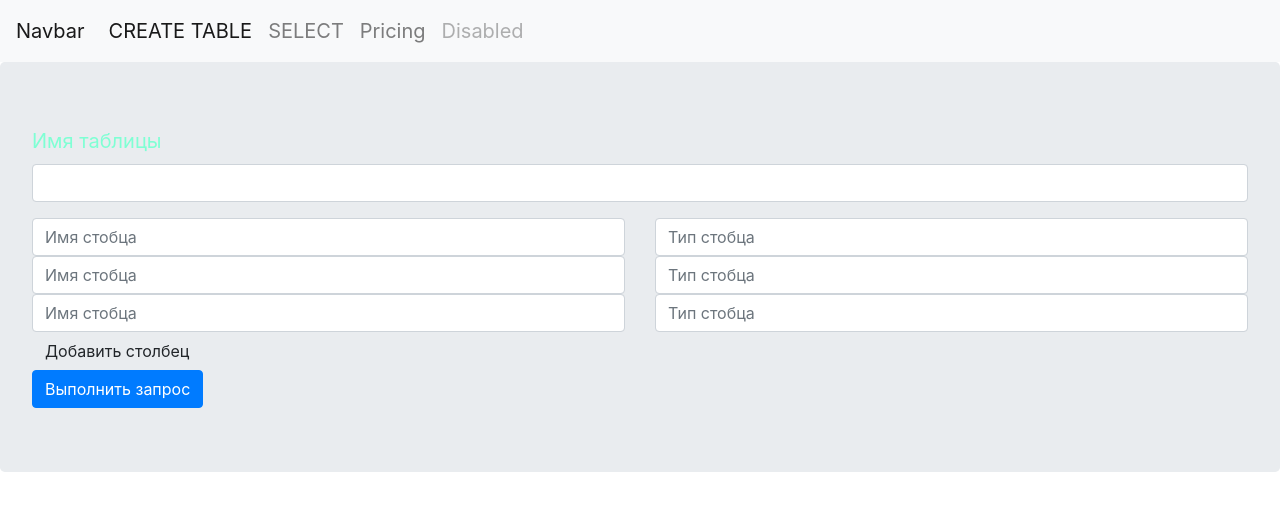
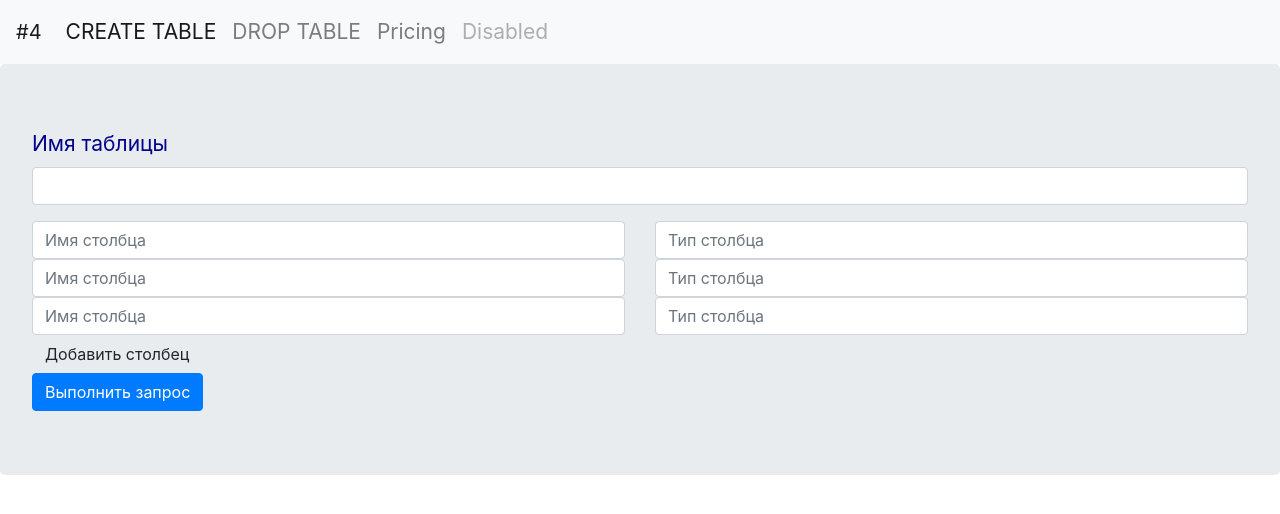
Before and after one commit to notalina/Laboratory4, a Flask app: page /create in a window 1280 px wide. Shown: the top 514 px of the page. Run offline with Flask 2, Linux system fonts and the light colour scheme; some libraries are stand-ins or nearby versions.

Commit message:
select & drop buttons

```diff
--- a/app.py
+++ b/app.py
@@ -85,7 +85,7 @@ def _do_create_table(form_data: Dict):
         return handle_error(error)
 
 def _do_drop_table(form_data: str):
-    table_name:str = form_data
+    table_name:str = form_data["table_name"]
     query = _sql_translator.drop_sql(table_name)
     try:
         dal.drop(query)
@@ -156,25 +156,10 @@ def _do_insert(form_data: Dict):
 
 
 def handle_success(query):
-    return f"<h1 style='color:green'>The query '${query} executed'</h1>"
+    return render_template("success.html")
 
 def handle_error(error: BaseException):
     return f"<h1 >{error}</h1>"
 
 if __name__ == "__main__":
     app.run(debug=True)
-
-"""
-<input type="text" name="column_names[]" value="comment1"/>
-<input type="text" name="column_names[]" value="comment2"/>
-<input type="text" name="column_names[]" value="comment3"/>
-<input type="text" name="column_names[]" value="comment4"/>
-
-
-<input type="text" name="column_types[]" value="comment1"/>
-<input type="text" name="column_types[]" value="comment2"/>
-<input type="text" name="column_types[]" value="comment3"/>
-<input type="text" name="column_types[]" value="comment4"/>
-
-https://www.postman.com/downloads/
-"""
--- a/static/style.css
+++ b/static/style.css
@@ -1,6 +1,6 @@
 body {
-    font-size: 20px;
-    color: aquamarine;
+    font-size: 21px;
+    color: darkblue;
 }
 table{
     padding: 2;
--- a/templates/create_table.html
+++ b/templates/create_table.html
@@ -17,26 +17,26 @@
         <div class="inputs">
             <div class="row ">
                 <div class="col">
-                    <input type="text" class="form-control" name="column_names[0]" placeholder="Имя стобца">
+                    <input type="text" class="form-control" name="column_names[0]" placeholder="Имя столбца">
                 </div>
                 <div class="col">
-                    <input type="text" class="form-control" name="column_types[0]" placeholder="Тип стобца">
+                    <input type="text" class="form-control" name="column_types[0]" placeholder="Тип столбца">
                 </div>
             </div>
             <div class="row">
                 <div class="col">
-                    <input type="text" class="form-control" name="column_names[1]" placeholder="Имя стобца">
+                    <input type="text" class="form-control" name="column_names[1]" placeholder="Имя столбца">
                 </div>
                 <div class="col">
-                    <input type="text" class="form-control" name="column_types[1]" placeholder="Тип стобца">
+                    <input type="text" class="form-control" name="column_types[1]" placeholder="Тип столбца">
                 </div>
             </div>
             <div class="row">
                 <div class="col">
-                    <input type="text" class="form-control" name="column_names[2]" placeholder="Имя стобца">
+                    <input type="text" class="form-control" name="column_names[2]" placeholder="Имя столбца">
                 </div>
                 <div class="col">
-                    <input type="text" class="form-control" name="column_types[2]" placeholder="Тип стобца">
+                    <input type="text" class="form-control" name="column_types[2]" placeholder="Тип столбца">
                 </div>
             </div>
         </div>
--- a/templates/layout.html
+++ b/templates/layout.html
@@ -8,12 +8,12 @@
     <script type="text/javascript" src="{{ url_for('static', filename='jquery-3.5.1.min.js')}}"></script>
     <script type="text/javascript" src="{{ url_for('static', filename='bootstrap.bundle.min.js')}}"></script>
     <script type="text/javascript" src="{{ url_for('static', filename='logic.js')}}"></script>
-    <title>{% block title %}{% endblock %} - My Webpage</title>
+    <title>{% block title %}{% endblock %}</title>
     {% endblock %}
   </head>
   <body>
     <nav class="navbar navbar-expand-lg navbar-light bg-light">
-      <a class="navbar-brand" href="#">Navbar</a>
+      <a class="navbar-brand" href="#">#4</a>
       <button class="navbar-toggler" type="button" data-toggle="collapse" data-target="#navbarNav" aria-controls="navbarNav" aria-expanded="false" aria-label="Toggle navigation">
         <span class="navbar-toggler-icon"></span>
       </button>
@@ -23,7 +23,7 @@
             <a class="nav-link" href="/create">CREATE TABLE</a>
           </li>
           <li class="nav-item">
-            <a class="nav-link" href="/create">SELECT</a>
+            <a class="nav-link" href="/drop">DROP TABLE</a>
           </li>
           <li class="nav-item">
             <a class="nav-link" href="#">Pricing</a>
@@ -37,6 +37,5 @@
     <div class="jumbotron">
       <div id="content">{% block content %}{% endblock %}</div>
     </div>
-
   </body>
 </html>
```
Also changed, not shown: templates/drop_table.html (added, +22 -0 lines), templates/success.html (added, +11 -0 lines), static/logic.js (line endings or trailing spaces).
